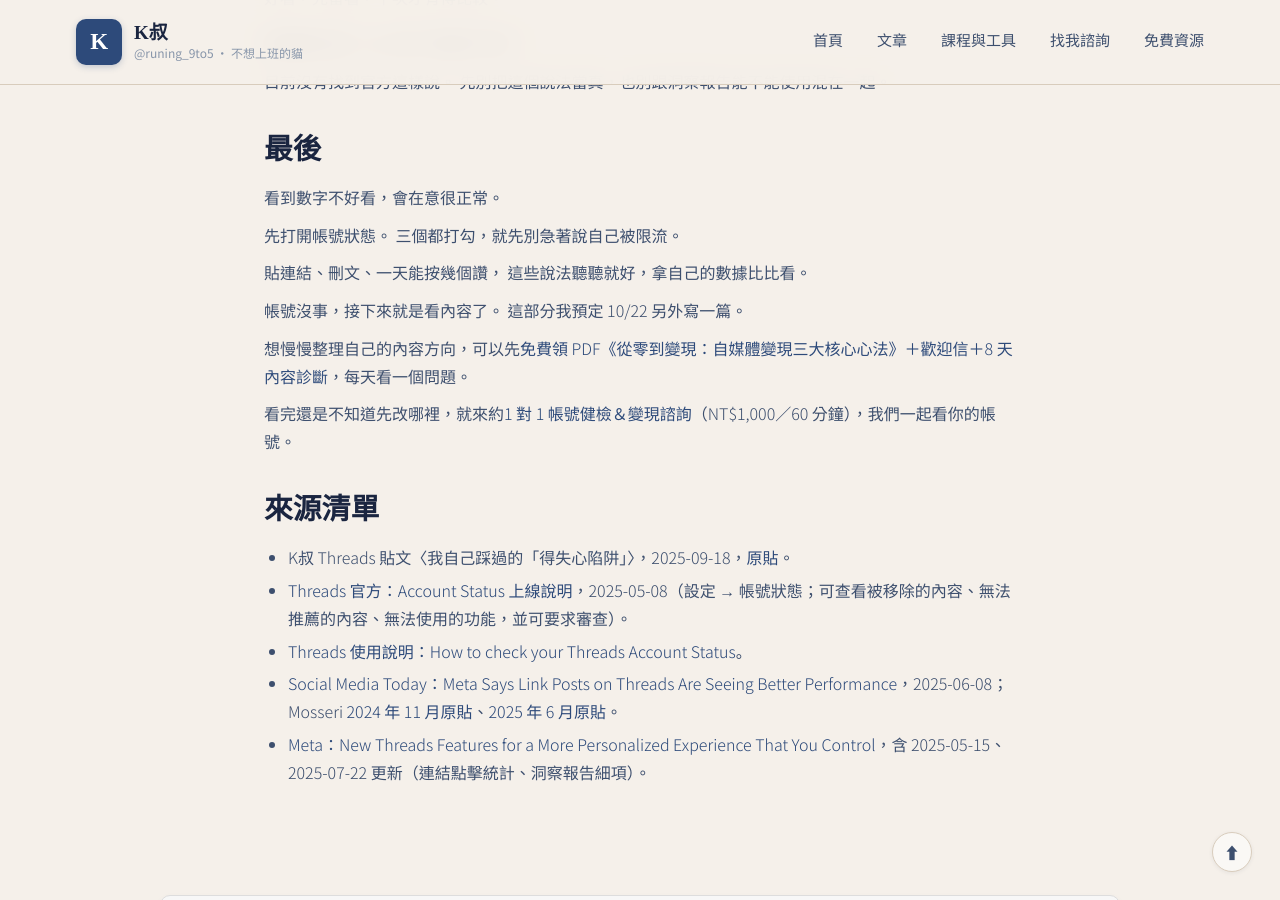
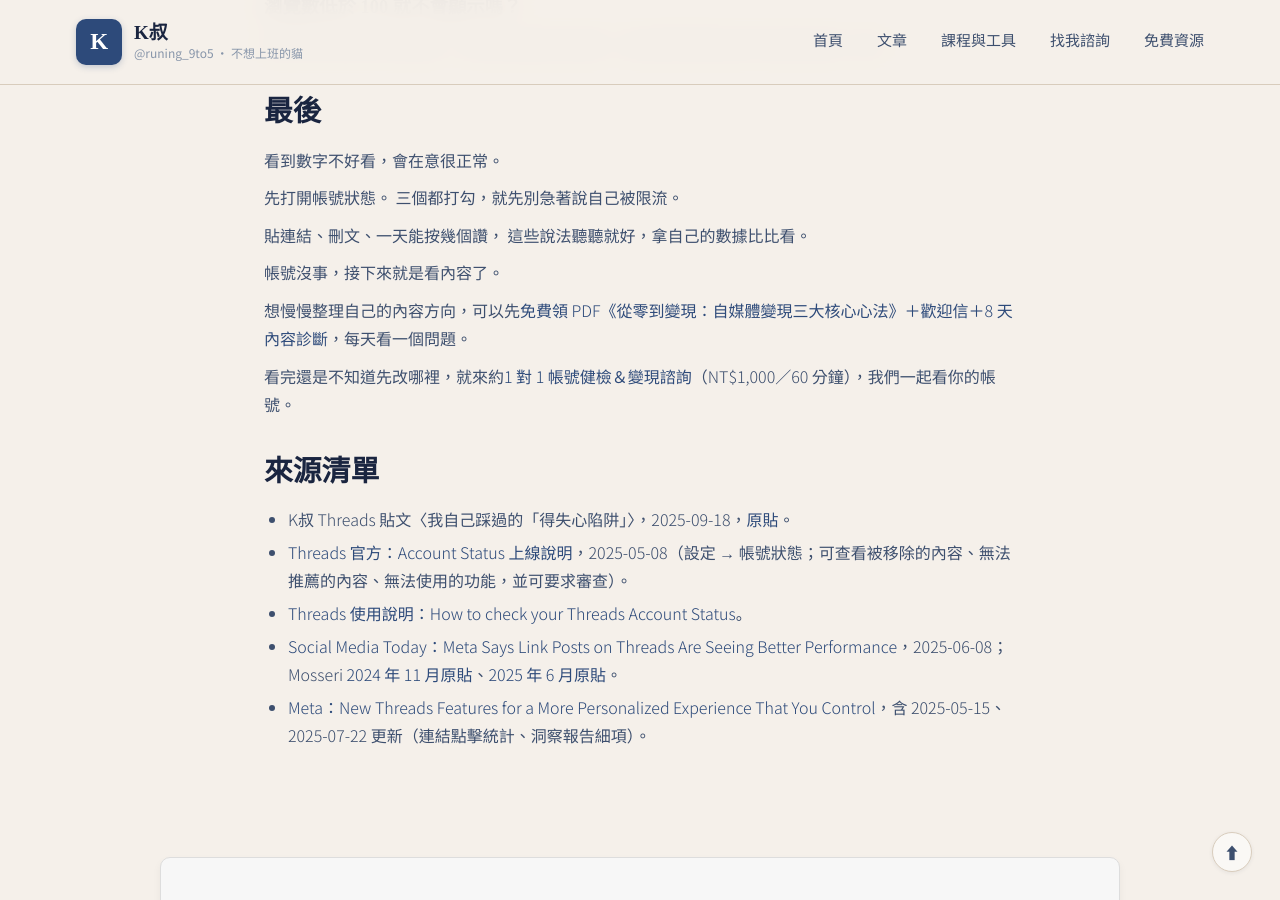
Before and after one commit to KenHAI666/Runing9TO5, a Jekyll site: the page built from _posts/2026-10-19-threads-no-traffic-shadowban.md, in a window 1280 px wide and 900 px high, scrolled down 7178 px. Built offline with Jekyll 4.4.1, drawn with Linux system fonts in a browser that asks for light colours; some of the changed text lies outside the part shown.

Commit message:
移除「預定 10/22 另外寫一篇」字句

```diff
--- a/_posts/2026-10-19-threads-no-traffic-shadowban.md
+++ b/_posts/2026-10-19-threads-no-traffic-shadowban.md
@@ -36,8 +36,6 @@
 所以這篇先陪你做兩件事：
 先查帳號，看帳號狀態有沒有顯示異常；
 再拆幾個常聽到的限流說法。
-
-帳號沒事的話，內容要怎麼改，我預定 10/22 另外寫一篇。
 
 ## 先查帳號，再看流量波動
 
@@ -150,7 +148,6 @@
 這些說法聽聽就好，拿自己的數據比比看。
 
 帳號沒事，接下來就是看內容了。
-這部分我預定 10/22 另外寫一篇。
 
 想慢慢整理自己的內容方向，可以先[免費領 PDF《從零到變現：自媒體變現三大核心心法》＋歡迎信＋8 天內容診斷](/free)，每天看一個問題。
 
```
